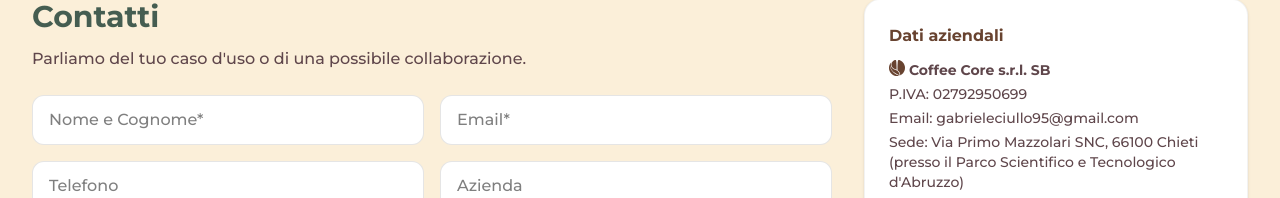
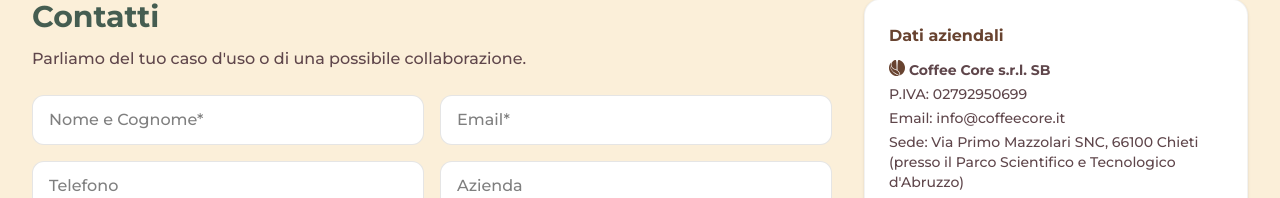
Before and after one commit to GabrieleCll/CC, a React (Vite) app: page / in a window 1280 px wide. Shown: the part 2801-2999 px from the top of the page. Built offline with nearby package versions, Linux system fonts and the light colour scheme; no server answers.

Commit message:
Corregge indirizzi email

```diff
--- a/src/CoffeeCoreSite.tsx
+++ b/src/CoffeeCoreSite.tsx
@@ -128,7 +128,7 @@
         headers: { "Content-Type": "application/json" },
         body: JSON.stringify({
           product: p.id,
-          email: "gabrieleciullo95@gmail.com",
+          email: "-",
           name: "-",
           phone: "-",
           company: "-",
@@ -394,7 +394,7 @@
               </div>
               </li>
               <li>P.IVA: 02792950699</li>
-              <li>Email: gabrieleciullo95@gmail.com</li>
+              <li>Email: info@coffeecore.it</li>
               <li>Sede: Via Primo Mazzolari SNC, 66100 Chieti (presso il Parco Scientifico e Tecnologico d'Abruzzo)</li>
             </ul>
           </aside>
@@ -466,7 +466,7 @@
                     // show mailto fallback
                     const subject = encodeURIComponent(`Interesse: ${clickedProduct.name}`);
                     const body = encodeURIComponent("Vorrei saperne di più su questo prodotto quando sarà pronto.");
-                    window.location.href = `mailto:gabrieleciullo95@gmail.com?subject=${subject}&body=${body}`;
+                    window.location.href = `mailto:info@coffeecore.it?subject=${subject}&body=${body}`;
                   } finally {
                     setSubmitting(false);
                   }
```
